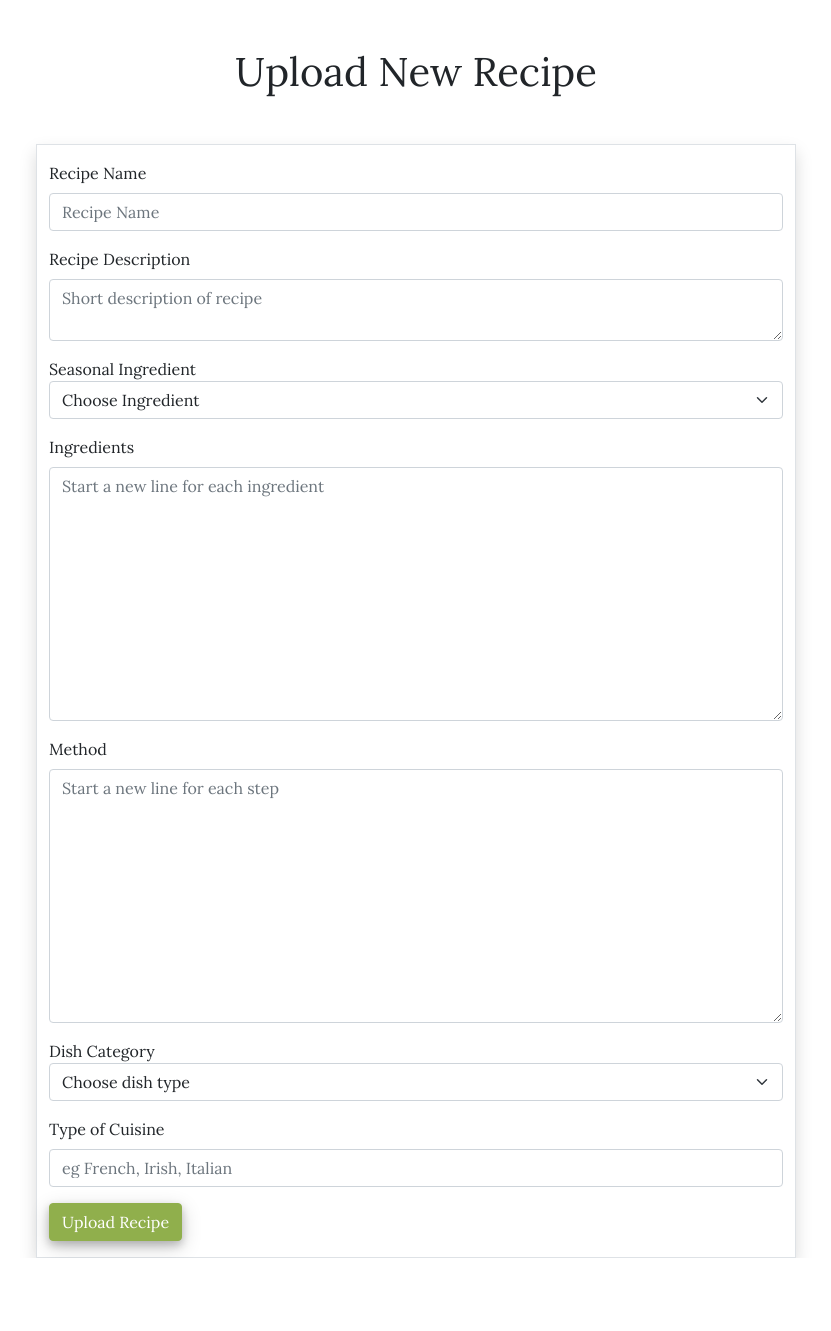
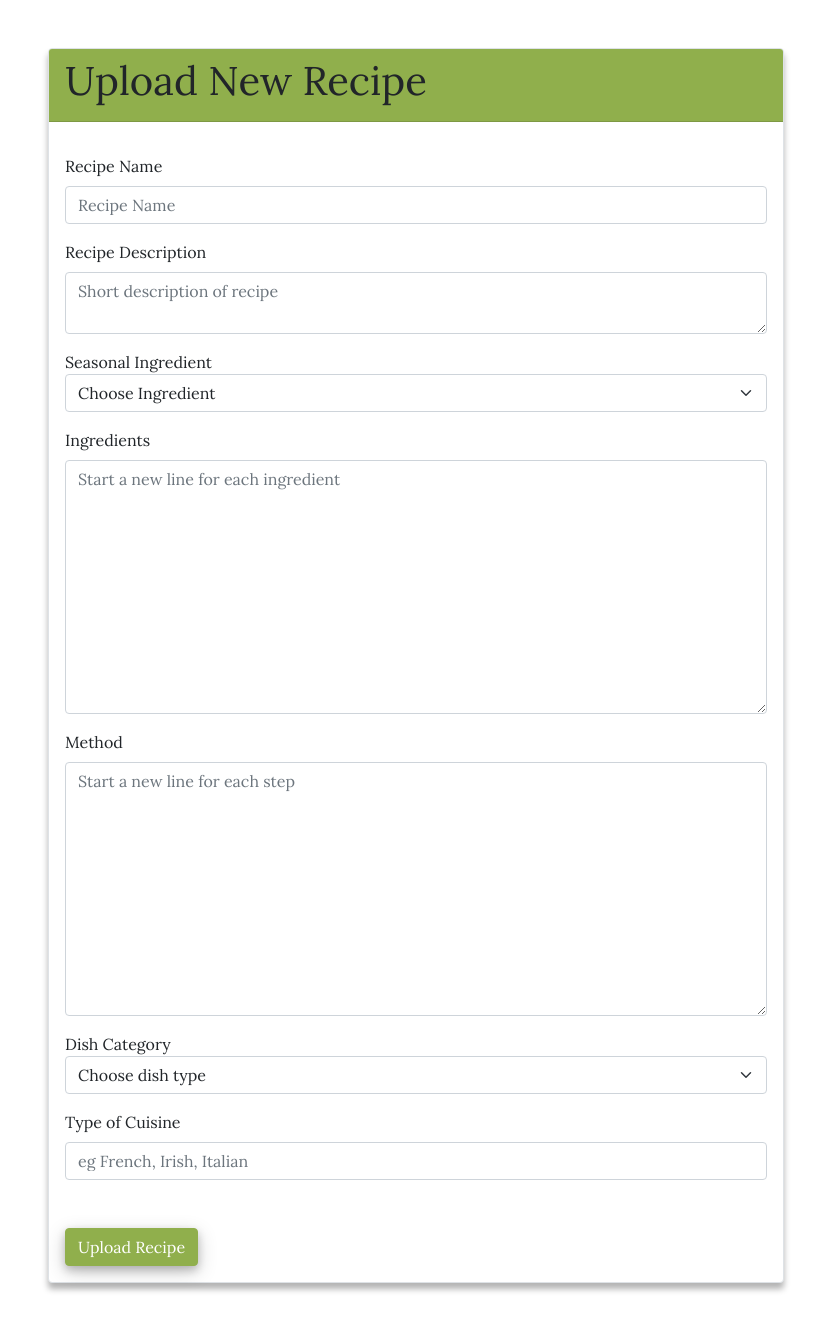
Before and after one commit to Code-Institute-Submissions/jameskelly33-in-season-recipes, a Flask app: template templates/uploadrecipe.html in a window 1280 px wide. Shown: the part 56-1387 px from the top of the page, without its empty margins (224-1055 px from the left). Before the commit the page ends 1314 px from the top, so only its background shows below. Run offline with Flask 2, Linux system fonts and the light colour scheme; the template is opened without the code that fills it, so the values that code supplies are empty; some libraries are stand-ins or nearby versions.

Commit message:
Fix margin on desktop view homepage to right align text.Change upload and edit recipe forms to card form class to match login and register form layout

```diff
--- a/static/css/style.css
+++ b/static/css/style.css
@@ -127,12 +127,15 @@ html {
         font-size: 4vw;
         letter-spacing: 1.5vw;
         font-weight: 400;
+
+
     }
 
     .hero-img-sub-heading {
         margin-top: 2vh;
         font-size: 1.5vw;
         font-weight: 300;
+       margin-right:1.5vw;
     }
 
     .hero-img-btn {
@@ -140,6 +143,7 @@ html {
         background-color: #fe7101;
         border-color: #fe7101;
         box-shadow: 0 4px 8px 0 rgba(0, 0, 0, 0.2), 0 6px 20px 0 rgba(0, 0, 0, 0.19);
+        margin-right:1.5vw;
     }
     .hero-img-btn:hover{
         background-color: #bb5908;
--- a/templates/uploadrecipe.html
+++ b/templates/uploadrecipe.html
@@ -1,12 +1,14 @@
 {% extends "base.html" %}
 {% block content %}
 
-<h1 class="text-center my-5">Upload New Recipe</h1>
-
-
-<div class="container ">
+<div class="container">
     <div class="row">
-        <div class="col-md-8 offset-md-2 border shadow">
+        <div class="col-md-8 offset-md-2 my-5">
+            <div class="card card-forms border">
+                <div class="card-header form-card-header ">
+                        <h1 class="card-title">Upload New Recipe</h1>
+                    </div>
+                    <div class="card-body">
                         <form method='POST' action="{{ url_for ('uploadrecipe')}}">
                             <div class="my-3">
                                 <label for="recipe_name" class="form-label">Recipe Name</label>
@@ -53,14 +55,14 @@
                                 <input type="text" class="form-control" id="cuisine" name="cuisine"
                                     placeholder="eg French, Irish, Italian">
                             </div>
-                <div class="mb-3">
-
-
+                            <div class="mt-5">
                                 <button type="submit" class="btn btn-primary form-btn">Upload Recipe</button>
-
+                            </div>
+                        </form>
 
                     </div>
-            </form>
+            </div>
+        </div>
     </div>
 </div>
 
```
Also changed, not shown: templates/editrecipe.html (+10 -2 lines). Lines whose indentation alone changed are shown as unchanged.
